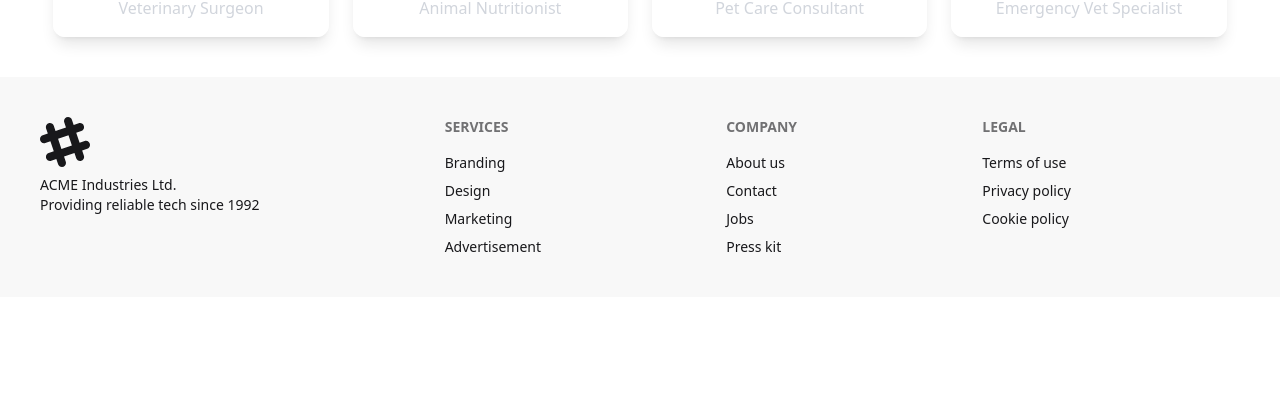
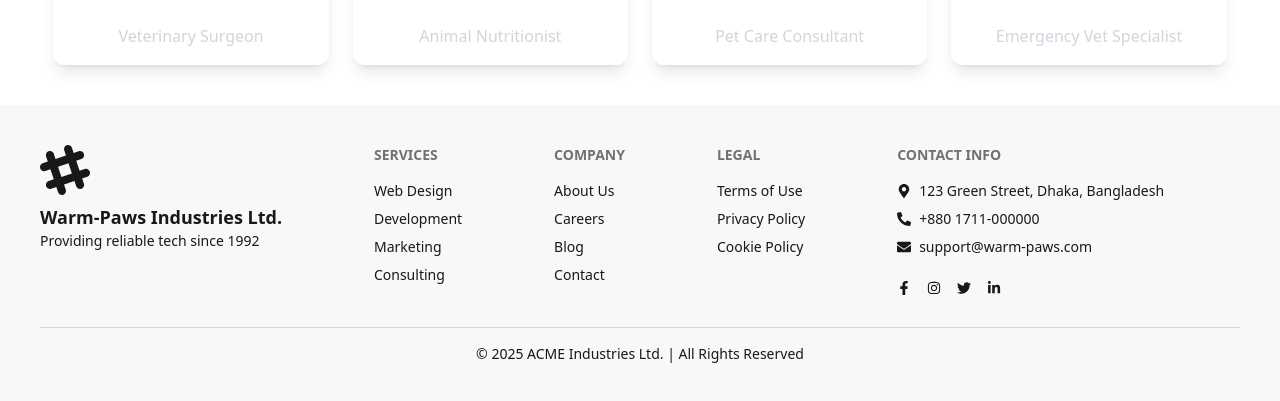
Before and after one commit to ISA-RUHULLA/Warm-paws, a React (Vite) app: page / in a window 1280 px wide. Shown: the part 2321-2722 px from the top of the page. Before the commit the page ends 2618 px from the top, so only its background shows below. Built offline with nearby package versions, Linux system fonts and the light colour scheme; no server answers.

Commit message:
Fixed Hover DisplayName and Customize Footer section

```diff
--- a/package.json
+++ b/package.json
@@ -16,6 +16,7 @@
     "react": "^19.1.1",
     "react-dom": "^19.1.1",
     "react-hot-toast": "^2.6.0",
+    "react-icons": "^5.5.0",
     "react-router": "^7.9.4",
     "react-router-dom": "^7.9.4",
     "swiper": "^12.0.3",
--- a/src/components/Footer.jsx
+++ b/src/components/Footer.jsx
@@ -1,8 +1,12 @@
 import React from 'react';
+import { FaFacebookF, FaInstagram, FaTwitter, FaLinkedinIn, FaEnvelope, FaPhoneAlt, FaMapMarkerAlt } from "react-icons/fa";
 
 const Footer = () => {
     return (
-        <footer className="footer sm:footer-horizontal bg-base-200 text-base-content p-10">
+        <footer className="bg-base-200 text-base-content p-10">
+            <div className="footer sm:footer-horizontal max-w-7xl mx-auto">
+
+                {/* Brand Info */}
                 <aside>
                     <svg
                         width="50"
@@ -12,35 +16,61 @@
                         fillRule="evenodd"
                         clipRule="evenodd"
                         className="fill-current">
-                    <path
-                        d="M22.672 15.226l-2.432.811.841 2.515c.33 1.019-.209 2.127-1.23 2.456-1.15.325-2.148-.321-2.463-1.226l-.84-2.518-5.013 1.677.84 2.517c.391 1.203-.434 2.542-1.831 2.542-.88 0-1.601-.564-1.86-1.314l-.842-2.516-2.431.809c-1.135.328-2.145-.317-2.463-1.229-.329-1.018.211-2.127 1.231-2.456l2.432-.809-1.621-4.823-2.432.808c-1.355.384-2.558-.59-2.558-1.839 0-.817.509-1.582 1.327-1.846l2.433-.809-.842-2.515c-.33-1.02.211-2.129 1.232-2.458 1.02-.329 2.13.209 2.461 1.229l.842 2.515 5.011-1.677-.839-2.517c-.403-1.238.484-2.553 1.843-2.553.819 0 1.585.509 1.85 1.326l.841 2.517 2.431-.81c1.02-.33 2.131.211 2.461 1.229.332 1.018-.21 2.126-1.23 2.456l-2.433.809 1.622 4.823 2.433-.809c1.242-.401 2.557.484 2.557 1.838 0 .819-.51 1.583-1.328 1.847m-8.992-6.428l-5.01 1.675 1.619 4.828 5.011-1.674-1.62-4.829z"></path>
+                        <path d="M22.672 15.226l-2.432.811.841 2.515c.33 1.019-.209 2.127-1.23 2.456-1.15.325-2.148-.321-2.463-1.226l-.84-2.518-5.013 1.677.84 2.517c.391 1.203-.434 2.542-1.831 2.542-.88 0-1.601-.564-1.86-1.314l-.842-2.516-2.431.809c-1.135.328-2.145-.317-2.463-1.229-.329-1.018.211-2.127 1.231-2.456l2.432-.809-1.621-4.823-2.432.808c-1.355.384-2.558-.59-2.558-1.839 0-.817.509-1.582 1.327-1.846l2.433-.809-.842-2.515c-.33-1.02.211-2.129 1.232-2.458 1.02-.329 2.13.209 2.461 1.229l.842 2.515 5.011-1.677-.839-2.517c-.403-1.238.484-2.553 1.843-2.553.819 0 1.585.509 1.85 1.326l.841 2.517 2.431-.81c1.02-.33 2.131.211 2.461 1.229.332 1.018-.21 2.126-1.23 2.456l-2.433.809 1.622 4.823 2.433-.809c1.242-.401 2.557.484 2.557 1.838 0 .819-.51 1.583-1.328 1.847m-8.992-6.428l-5.01 1.675 1.619 4.828 5.011-1.674-1.62-4.829z"></path>
                     </svg>
                     <p>
-                    ACME Industries Ltd.
+                        <span className="font-bold text-lg">Warm-Paws Industries Ltd.</span>
                         <br />
                         Providing reliable tech since 1992
                     </p>
                 </aside>
+
+                {/* Services Section */}
                 <nav>
                     <h6 className="footer-title">Services</h6>
-                <a className="link link-hover">Branding</a>
-                <a className="link link-hover">Design</a>
+                    <a className="link link-hover">Web Design</a>
+                    <a className="link link-hover">Development</a>
                     <a className="link link-hover">Marketing</a>
-                <a className="link link-hover">Advertisement</a>
+                    <a className="link link-hover">Consulting</a>
                 </nav>
+
+                {/* Company Section */}
                 <nav>
                     <h6 className="footer-title">Company</h6>
-                <a className="link link-hover">About us</a>
+                    <a className="link link-hover">About Us</a>
+                    <a className="link link-hover">Careers</a>
+                    <a className="link link-hover">Blog</a>
                     <a className="link link-hover">Contact</a>
-                <a className="link link-hover">Jobs</a>
-                <a className="link link-hover">Press kit</a>
                 </nav>
+
+                {/* Legal Section */}
                 <nav>
                     <h6 className="footer-title">Legal</h6>
-                <a className="link link-hover">Terms of use</a>
-                <a className="link link-hover">Privacy policy</a>
-                <a className="link link-hover">Cookie policy</a>
+                    <a className="link link-hover">Terms of Use</a>
+                    <a className="link link-hover">Privacy Policy</a>
+                    <a className="link link-hover">Cookie Policy</a>
                 </nav>
+
+                {/* Contact & Social */}
+                <div>
+                    <h6 className="footer-title">Contact Info</h6>
+                    <p className="flex items-center gap-2"><FaMapMarkerAlt /> 123 Green Street, Dhaka, Bangladesh</p>
+                    <p className="flex items-center gap-2"><FaPhoneAlt /> +880 1711-000000</p>
+                    <p className="flex items-center gap-2"><FaEnvelope /> support@warm-paws.com</p>
+
+                    <div className="flex gap-4 mt-4">
+                        <a href="https://facebook.com" target="_blank" rel="noopener noreferrer" className="hover:text-blue-600"><FaFacebookF /></a>
+                        <a href="https://instagram.com" target="_blank" rel="noopener noreferrer" className="hover:text-pink-600"><FaInstagram /></a>
+                        <a href="https://twitter.com" target="_blank" rel="noopener noreferrer" className="hover:text-sky-500"><FaTwitter /></a>
+                        <a href="https://linkedin.com" target="_blank" rel="noopener noreferrer" className="hover:text-blue-700"><FaLinkedinIn /></a>
+                    </div>
+                </div>
+            </div>
+
+            {/* Bottom Line */}
+            <div className="border-t border-gray-300 mt-8 pt-4 text-center text-sm">
+                © {new Date().getFullYear()} ACME Industries Ltd. | All Rights Reserved
+            </div>
         </footer>
     );
 };
--- a/src/components/Header.jsx
+++ b/src/components/Header.jsx
@@ -68,7 +68,7 @@
                                 alt="user"
                                 className="w-10 h-10 rounded-full cursor-pointer"
                             />
-                            <span className="absolute top-full mt-2 left-1/2 -translate-x-1/2 bg-gray-800 text-white text-xs rounded px-2 py-1 opacity-0 group-hover:opacity-100 transition-opacity">
+                            <span className="absolute top-full mt-2 left-1/2 -translate-x-1/2 bg-gray-800 text-white text-xs rounded px-2 py-1 opacity-0 group-hover:opacity-100 transition-opacity z-[9999]">
                                 {user.displayName || "No Name"}
                             </span>
                         </div>
--- a/src/layouts/AuthLayout.jsx
+++ b/src/layouts/AuthLayout.jsx
@@ -1,9 +1,14 @@
 import { Outlet, Link } from "react-router-dom";
+import Header from "../components/Header";
+import Footer from "../components/Footer";
 
 const AuthLayout = () => {
   return (
-    <div>
-
+    <div className="container mx-auto">
+      <header>
+        <Header />
+      </header>
+      <main>
         <div className="flex flex-col justify-center items-center p-5">
           <h1 className="text-4xl font-bold">Welcome to WarmPaws</h1>
           <p className="mb-5">Please log in or sign up to continue.</p>
@@ -11,6 +16,10 @@
         <div>
           <Outlet />
         </div>
+      </main>
+      <footer>
+        <Footer />
+      </footer>
     </div>
   );
 };
--- a/src/layouts/Homelayout.jsx
+++ b/src/layouts/Homelayout.jsx
@@ -4,7 +4,7 @@
 
 const Homelayout = () => {
   return (
-    <div>
+    <div className="container mx-auto">
       <header>
         <Header/>
       </header>
--- a/src/pages/Login.jsx
+++ b/src/pages/Login.jsx
@@ -51,6 +51,7 @@
             <div className="card bg-base-100 w-full max-w-sm shrink-0 shadow-2xl">
                 <div className="card-body">
                     <form onSubmit={handleLogin}>
+                            <h2 className="text-center text-2xl font-bold">Login</h2>
                         <fieldset className="fieldset">
                             <label className="label">Email</label>
                             <input
--- a/src/pages/Register.jsx
+++ b/src/pages/Register.jsx
@@ -77,6 +77,7 @@
         <form onSubmit={handleRegister} className="card-body max-w-sm mx-auto">
             <div className="card bg-base-100 w-full max-w-sm shrink-0 shadow-2xl">
                 <div className="card-body">
+                    <h2 className="text-center text-2xl font-bold">Register</h2>
                     <fieldset className="fieldset">
                         <label className="label">Name</label>
                         <input type="text" name="name" className="input" placeholder="Your Name" required />
--- a/src/pages/Services.jsx
+++ b/src/pages/Services.jsx
@@ -19,8 +19,8 @@
                 </h2>
             </div>
 
-            <div className='grid grid-cols-1 sm:grid-cols-2 md:grid-cols-2 gap-6'>
-                {services.slice(0, 4).map((service) => (
+            <div className='grid grid-cols-1 sm:grid-cols-2 md:grid-cols-3 gap-6'>
+                {services.slice(0, 6).map((service) => (
                     <div key={service.serviceId} className='border-2 rounded-xl shadow-md p-4 flex flex-col items-center'>
                         <img
                             src={service.image}
```
Also changed, not shown: 1 other file (tests, documents, lock files or other folders). Lines whose indentation alone changed are shown as unchanged.
